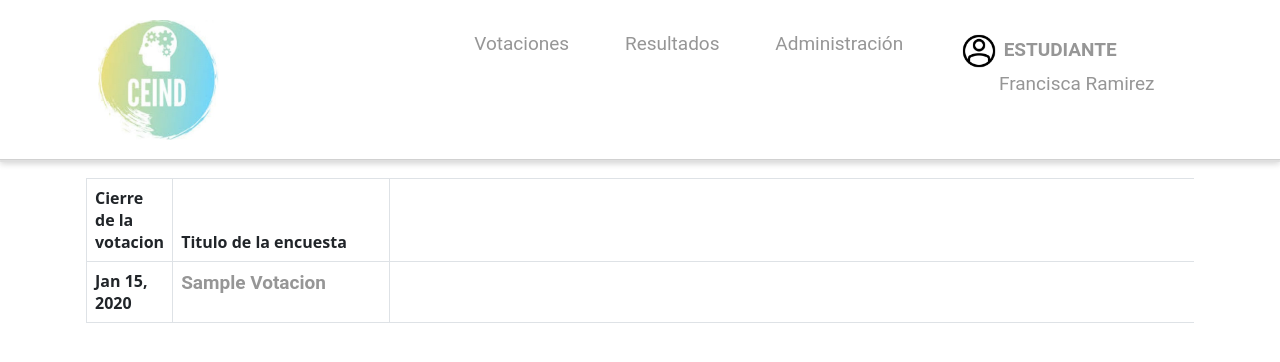
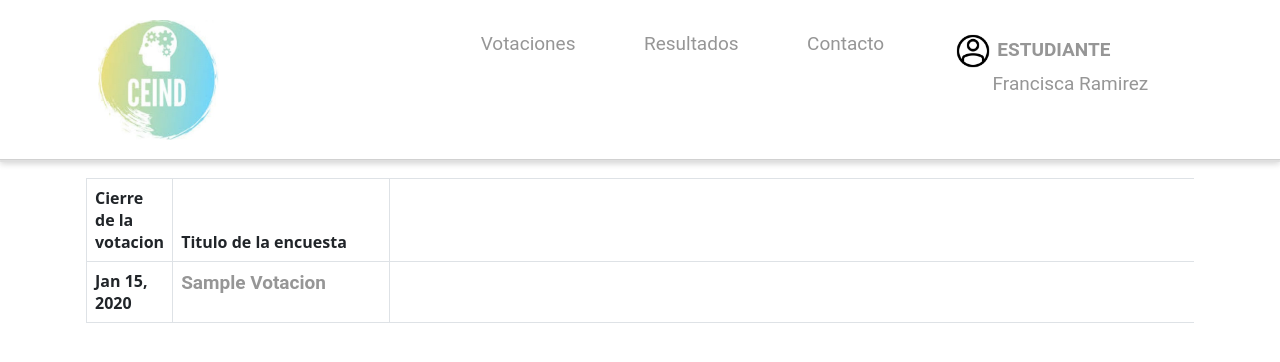
Before and after one commit to conisepu/Sistema-de-votacion, a PHP site: page /resultados_estudiante.php in a window 1280 px wide. Shown: the top 362 px of the page. Run offline with PHP 8.4, Linux system fonts and the light colour scheme; tables that the repository leaves empty hold one stand-in row (values such as "Sample post"); data that the repository does not hold is empty.

Commit message:
Cambiar de administracion a contacto
<a href="#">Contacto</a>

```diff
--- a/SisDeVotacion/grafica_estudiante.php
+++ b/SisDeVotacion/grafica_estudiante.php
@@ -33,7 +33,7 @@
                 </li>
 
                 <li>
-                     <a href="admin_CEIND.html">Administración</a>
+                    <a href="#">Contacto</a>
                 </li>
 
                 <li>
--- a/SisDeVotacion/resultados_estudiante.php
+++ b/SisDeVotacion/resultados_estudiante.php
@@ -31,7 +31,7 @@
                 </li>
 
                 <li>
-                     <a href="admin_CEIND.php">Administración</a>
+                     <a href="#">Contacto</a>
                 </li>
 
                 <li>
```
